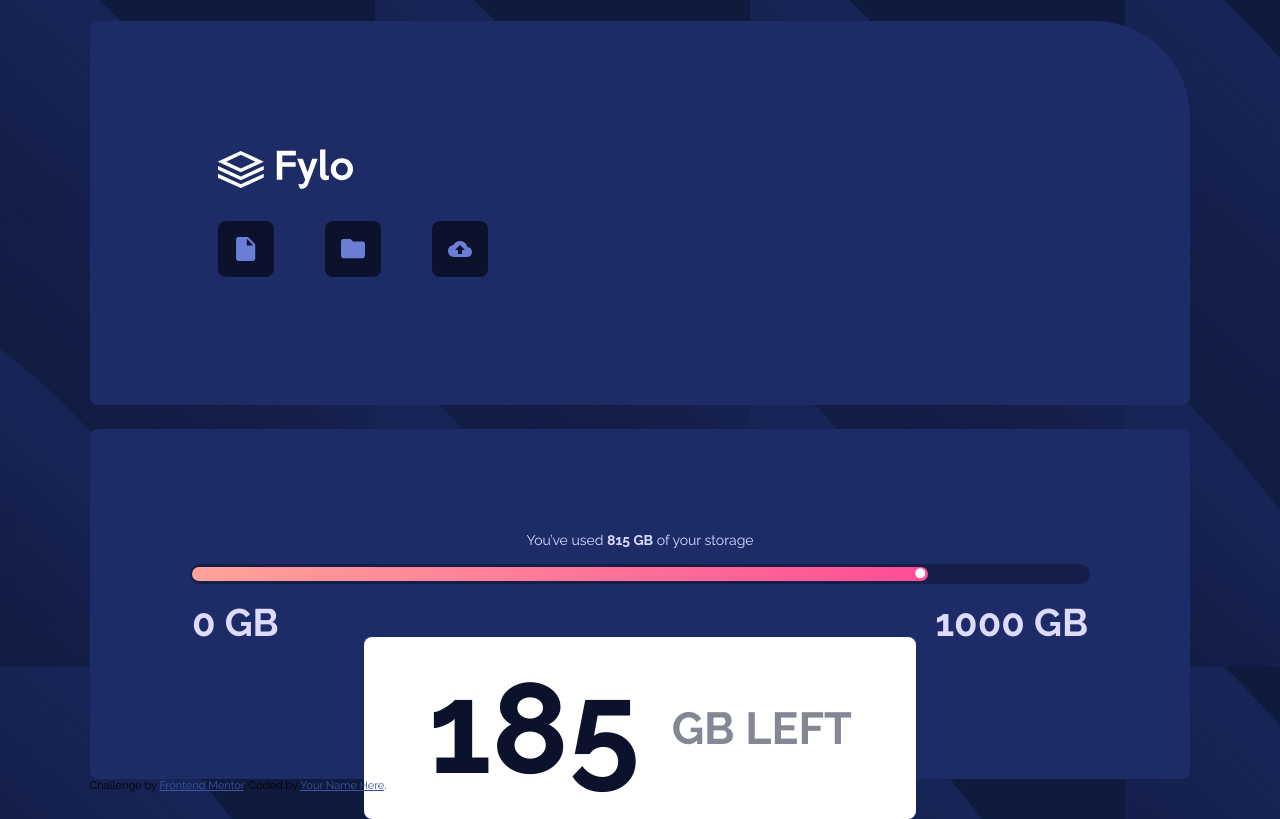
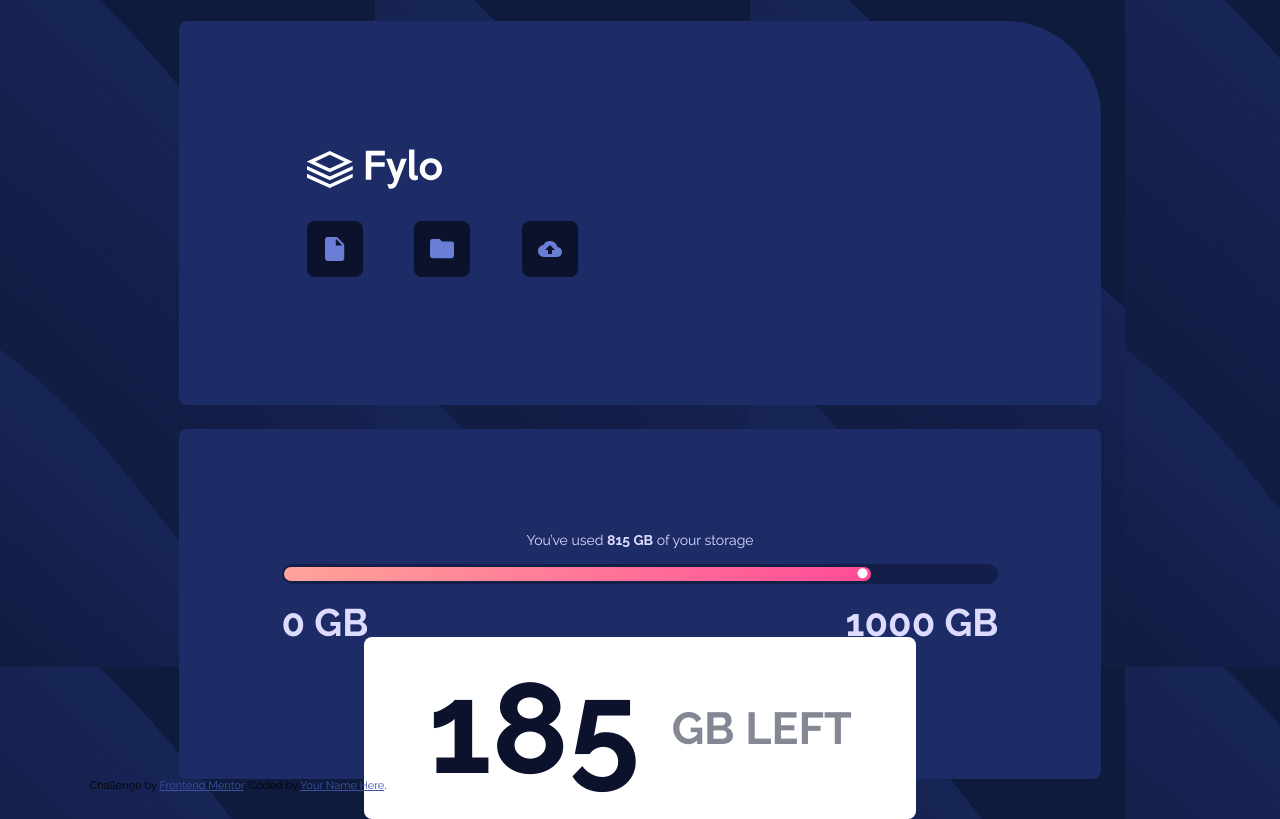
Before and after one commit to LironeFitoussi/fylo-data-storage-component-master, a plain HTML site: page index.html in a window 1280 px wide. Drawn offline with Linux system fonts and the light colour scheme.

Commit message:
progression main container added

```diff
--- a/desktop-style.css
+++ b/desktop-style.css
@@ -1,11 +1,15 @@
 body {
-    flex-direction: row;
     background-color: var(--Very-Dark-Blue);
     background-image: url(./images/bg-desktop.png);
     background-repeat: no-repeat;
     background-position: bottom;
     background-size: contain;
     align-items: center;
+}
+
+#container {
+    flex-direction: row;
+    align-items: flex-end;
 }
 
 .content-card {
@@ -15,8 +19,6 @@ body {
 
 header {
     padding: 3vw;
-    border-radius: 1rem;
-    border-top-right-radius: 12rem;
     padding-right: 15vh;
 }
 
@@ -41,15 +43,16 @@ header > img {
 main.content-card {
     padding: 3vw;
     border-radius: 1rem;
-
+    gap: 1vh;
 }
 
 .progression {
-    width: 30vw;
+    width: -webkit-fill-available;
 }
 
 .min-max-space {
     width: 30vw;
+    margin-bottom: 0;
 }
 
 .space-left {
--- a/index.html
+++ b/index.html
@@ -10,6 +10,7 @@
   <title>Frontend Mentor | Fylo data storage component</title>
 </head>
 <body>
+  <div id="container">
     <header class="content-card">
       <img src="./images/logo.svg" alt="">
       <div class="file-manager">
@@ -41,6 +42,7 @@
         <p>GB Left</p>
       </div>
     </main>
+  </div>
 
 
   <div class="attribution">
--- a/style.css
+++ b/style.css
@@ -26,9 +26,16 @@ body {
     justify-content: center;
     padding: 0 7vw;
     gap: 3vh;
-
 }
 
+#container {
+    margin: 0;
+    display: flex;
+    flex-direction: column;
+    justify-content: center;
+    padding: 0 7vw;
+    gap: 3vh;
+}
 .content-card {
     display: flex;
     flex-direction: column;
@@ -82,7 +89,7 @@ main > p {
     display: flex;
     justify-content: flex-start;
     align-items: center;
-    width: 70vw;
+    width: -webkit-fill-available;
     height: 2vh;
     background-color: var(--Soft-Dark-Blue);
     border-radius: 5rem;
@@ -102,7 +109,7 @@ main > p {
 }
 
 .min-max-space {
-    width: 70vw;
+    width: -webkit-fill-available;
     display: flex;
     flex-direction: row;
     justify-content: space-between;
```
Lines whose indentation alone changed are shown as unchanged.
